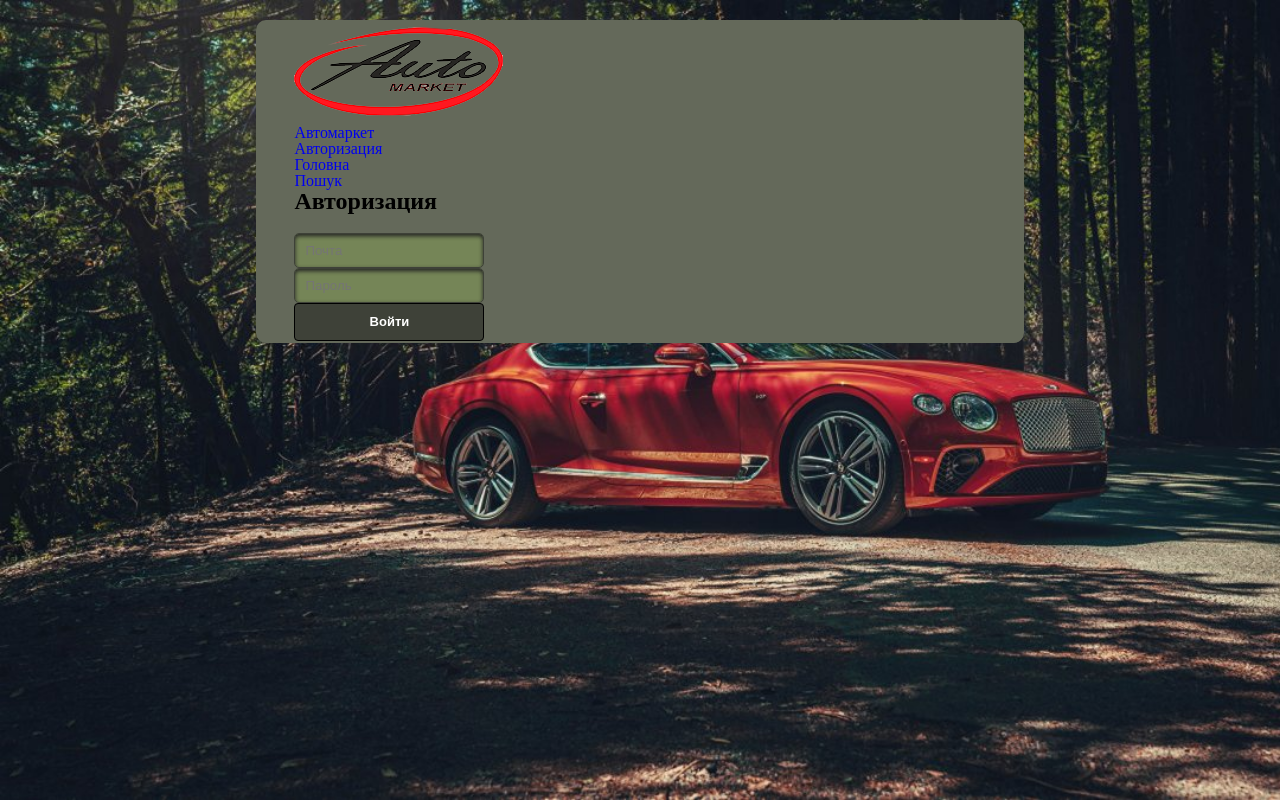
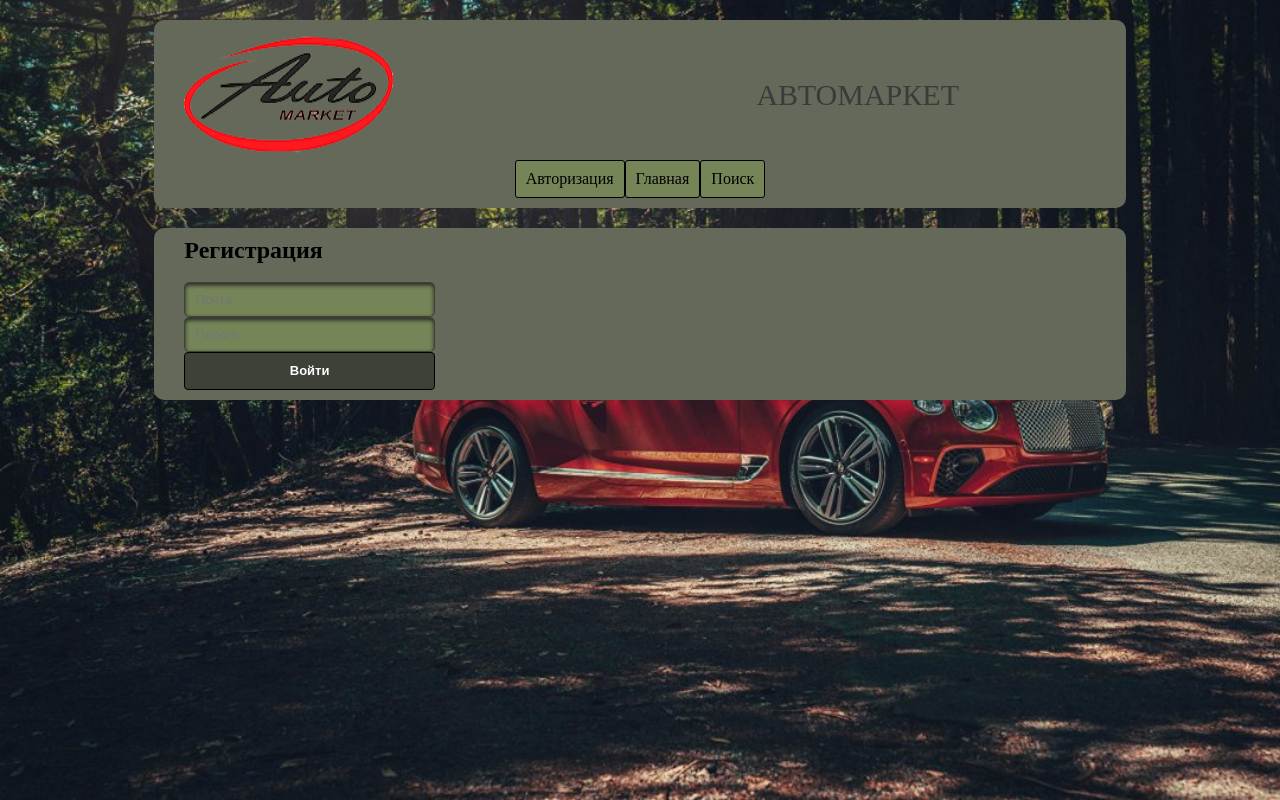
Before and after one commit to Klayydex/ChechelenkoDmytroHw5, a plain HTML site: page index.html in a window 1280 px wide. Drawn offline with Linux system fonts and the light colour scheme.

Commit message:
add styles for header and navbar

```diff
--- a/css/style.css
+++ b/css/style.css
@@ -5,14 +5,55 @@ body {
 
 a {
     text-decoration: none;
+    color: black;
 }
 
 .wrapper {
-    width: 60%;
+    width: 80%;
     margin: 20px auto;
+}
+
+.header,
+.main {
+    width: 95%;
+    margin: 20px auto;
+    padding: 10px 3%;
     background-color: rgb(100, 105, 90);
-    padding: 2px 3%;
     border-radius: 10px;
+}
+
+.siteLogo {
+    display: flex;
+    justify-content: space-between;
+}
+
+.siteLogo__heading {
+    margin: 50px 15%;
+    color: rgb(59, 59, 59);
+    font-size: 30px;
+    text-transform: uppercase;
+}
+
+.horizontal {
+    margin:10px 0;
+    border-top: 1px solid grey;
+}
+
+.nav__list {
+    display: flex;
+    justify-content: center;
+}
+
+.nav__item {
+    padding: 10px;
+    background-color: rgb(117, 133, 87);
+    border: 1px solid black;
+    border-radius: 3px;
+}
+
+.nav__item:hover {
+    background-color: rgb(100, 105, 90);
+    transition: .3s all;
 }
 
 .menu-wrap__heading {
--- a/index.html
+++ b/index.html
@@ -4,7 +4,7 @@
     <meta charset="UTF-8">
     <meta http-equiv="X-UA-Compatible" content="IE=edge">
     <meta name="viewport" content="width=device-width, initial-scale=1.0">
-    <title>Shop</title>
+    <title>Automarket</title>
     <link rel="stylesheet" href="css/reset.css">
     <link rel="stylesheet" href="css/style.css">
 </head>
@@ -23,19 +23,17 @@
                         <a href="#" class="nav__link">Авторизация</a>
                     </li>
                     <li class="nav__item">
-                        <a href="#" class="nav__link">Головна</a>
-                        <ul class="subnav">
-                        </ul>
+                        <a href="#" class="nav__link">Главная</a>
                     </li>
                     <li class="nav__item">
-                        <a href="#" class="nav__link">Пошук</a>
+                        <a href="#" class="nav__link">Поиск</a>
                     </li>
                 </ul>
             </nav>
         </header>
         <div class="main">
             <div class="menu-wrap">
-                <h1 class="menu-wrap__heading">Авторизация</h1>
+                <h2 class="menu-wrap__heading">Регистрация</h2>
                 <form class="menu-login">
                     <div>
                         <input type="email" autocomplete="email" placeholder="Почта" class="menu__item">
```
